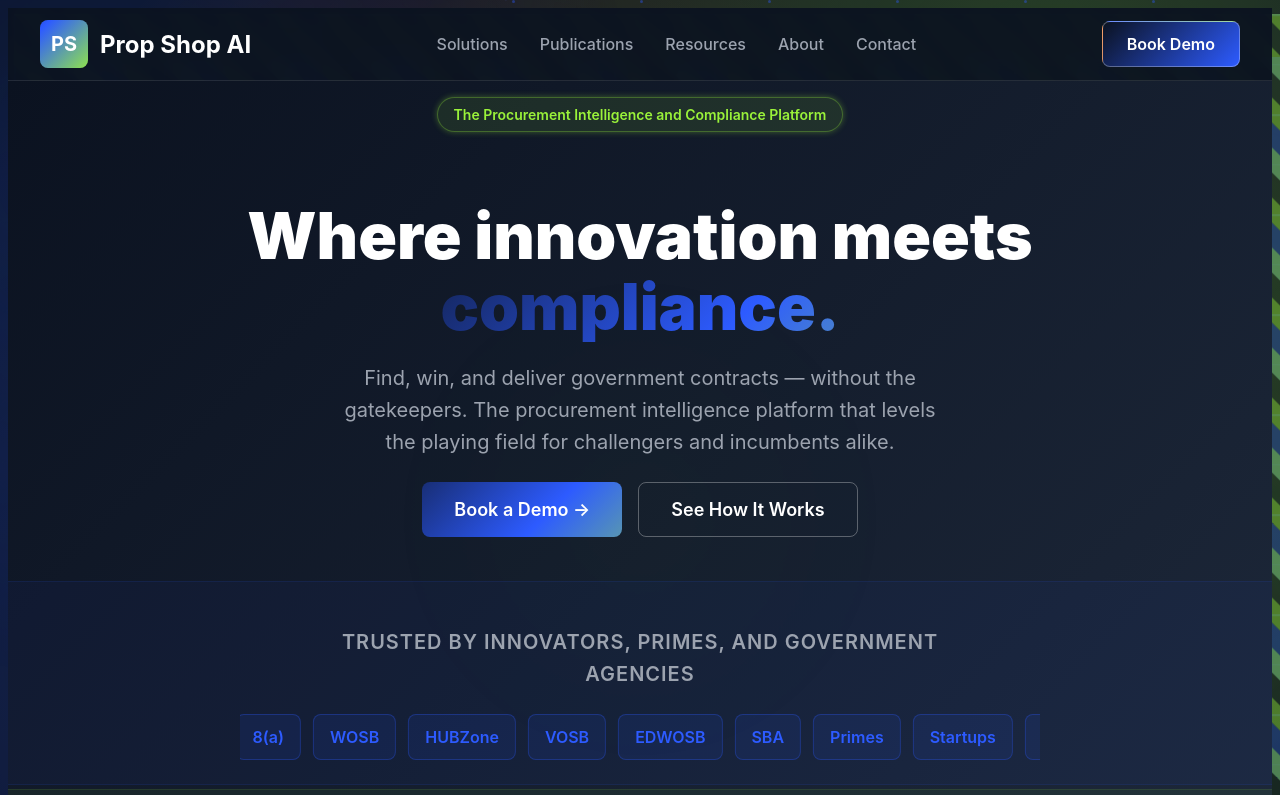
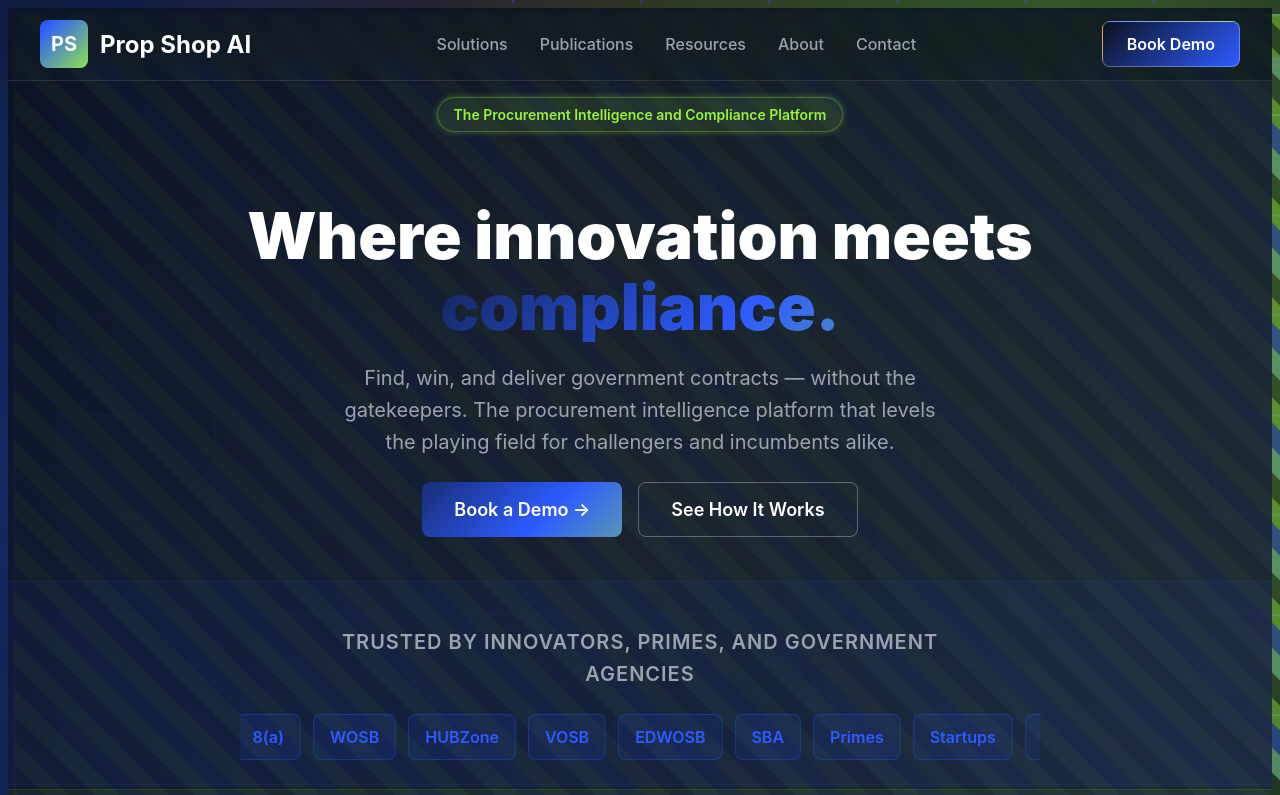
Before and after one commit to matthewbaumeister/PSAI-Website, a Next.js app: page / in a window 1280 px wide. Shown: the top 795 px of the page. Built offline with nearby package versions, Linux system fonts and the light colour scheme.

Commit message:
Fix background animation visibility: increase opacity and make content sections transparent so animations show through

```diff
--- a/src/app/globals.css
+++ b/src/app/globals.css
@@ -32,11 +32,11 @@ body {
   width: 100%;
   height: 100%;
   background: linear-gradient(45deg,
-    rgba(45, 91, 255, 0.3) 25%,
+    rgba(45, 91, 255, 0.4) 25%,
     transparent 25%,
     transparent 50%,
-    rgba(45, 91, 255, 0.3) 50%,
-    rgba(45, 91, 255, 0.3) 75%,
+    rgba(45, 91, 255, 0.4) 50%,
+    rgba(45, 91, 255, 0.4) 75%,
     transparent 75%,
     transparent);
   background-size: 100px 100px;
@@ -63,8 +63,8 @@ body::before {
   width: 100%;
   height: 100%;
   background-image:
-    linear-gradient(90deg, rgba(45, 91, 255, 0.15) 1px, transparent 1px),
-    linear-gradient(rgba(45, 91, 255, 0.15) 1px, transparent 1px);
+    linear-gradient(90deg, rgba(45, 91, 255, 0.25) 1px, transparent 1px),
+    linear-gradient(rgba(45, 91, 255, 0.25) 1px, transparent 1px);
   background-size: 50px 50px;
   animation: grid-move 20s linear infinite;
   z-index: -200;
@@ -78,9 +78,9 @@ body::after {
   left: 0;
   width: 100%;
   height: 100%;
-  background: radial-gradient(circle at 20% 80%, rgba(45, 91, 255, 0.25) 0%, transparent 50%),
-              radial-gradient(circle at 80% 20%, rgba(154, 242, 58, 0.25) 0%, transparent 50%),
-              radial-gradient(circle at 40% 40%, rgba(255, 122, 41, 0.2) 0%, transparent 50%);
+  background: radial-gradient(circle at 20% 80%, rgba(45, 91, 255, 0.4) 0%, transparent 50%),
+              radial-gradient(circle at 80% 20%, rgba(154, 242, 58, 0.4) 0%, transparent 50%),
+              radial-gradient(circle at 40% 40%, rgba(255, 122, 41, 0.3) 0%, transparent 50%);
   animation: background-shift 30s ease-in-out infinite;
   z-index: -150;
   pointer-events: none;
@@ -105,9 +105,9 @@ body::after {
   width: 100%;
   height: 100%;
   background:
-    radial-gradient(circle at 10% 20%, rgba(45, 91, 255, 0.3) 0%, transparent 40%),
-    radial-gradient(circle at 90% 80%, rgba(154, 242, 58, 0.3) 0%, transparent 40%),
-    radial-gradient(circle at 50% 50%, rgba(255, 122, 41, 0.25) 0%, transparent 40%);
+    radial-gradient(circle at 10% 20%, rgba(45, 91, 255, 0.5) 0%, transparent 40%),
+    radial-gradient(circle at 90% 80%, rgba(154, 242, 58, 0.5) 0%, transparent 40%),
+    radial-gradient(circle at 50% 50%, rgba(255, 122, 41, 0.4) 0%, transparent 40%);
   animation: bg-pulse 8s ease-in-out infinite;
 }
 
@@ -119,8 +119,8 @@ body::after {
   width: 100%;
   height: 100%;
   background-image:
-    linear-gradient(45deg, rgba(45, 91, 255, 0.12) 1px, transparent 1px),
-    linear-gradient(-45deg, rgba(154, 242, 58, 0.12) 1px, transparent 1px);
+    linear-gradient(45deg, rgba(45, 91, 255, 0.2) 1px, transparent 1px),
+    linear-gradient(-45deg, rgba(154, 242, 58, 0.2) 1px, transparent 1px);
   background-size: 100px 100px;
   animation: diagonal-grid 25s linear infinite;
 }
@@ -278,7 +278,7 @@ body::after {
 
 /* Header */
 .header {
-  background: rgba(11, 18, 32, 0.95);
+  background: rgba(11, 18, 32, 0.85);
   backdrop-filter: blur(10px);
   border-bottom: 1px solid rgba(255, 255, 255, 0.1);
   position: sticky;
@@ -506,7 +506,7 @@ body::after {
   display: flex;
   flex-direction: column;
   justify-content: center;
-  background: linear-gradient(135deg, #0B1220 0%, #1E293B 100%);
+  background: linear-gradient(135deg, rgba(11, 18, 32, 0.9) 0%, rgba(30, 41, 59, 0.9) 100%);
   position: relative;
   overflow: hidden;
 }
@@ -718,7 +718,7 @@ body::after {
 /* Features Section */
 .features-section {
   padding: 2rem 0;
-  background: #0B1220;
+  background: rgba(11, 18, 32, 0.8);
   position: relative;
 }
 
@@ -814,7 +814,7 @@ body::after {
 
 /* Footer */
 .footer {
-  background: #0B1220;
+  background: rgba(11, 18, 32, 0.85);
   border-top: 1px solid rgba(255, 255, 255, 0.1);
   padding: 3rem 0 1.5rem;
   position: relative;
@@ -1020,8 +1020,8 @@ body::after {
   pointer-events: none;
   z-index: -400;
   background-image:
-    linear-gradient(90deg, rgba(45, 91, 255, 0.2) 2px, transparent 2px),
-    linear-gradient(rgba(45, 91, 255, 0.2) 2px, transparent 2px);
+    linear-gradient(90deg, rgba(45, 91, 255, 0.3) 2px, transparent 2px),
+    linear-gradient(rgba(45, 91, 255, 0.3) 2px, transparent 2px);
   background-size: 100px 100px;
   animation: grid-overlay 40s linear infinite;
 }
@@ -1034,7 +1034,7 @@ body::after {
   height: 100%;
   pointer-events: none;
   z-index: -500;
-  background-image: radial-gradient(circle, rgba(154, 242, 58, 0.4) 1px, transparent 1px);
+  background-image: radial-gradient(circle, rgba(154, 242, 58, 0.6) 1px, transparent 1px);
   background-size: 150px 150px;
   animation: dots-move 60s linear infinite;
 }
```
